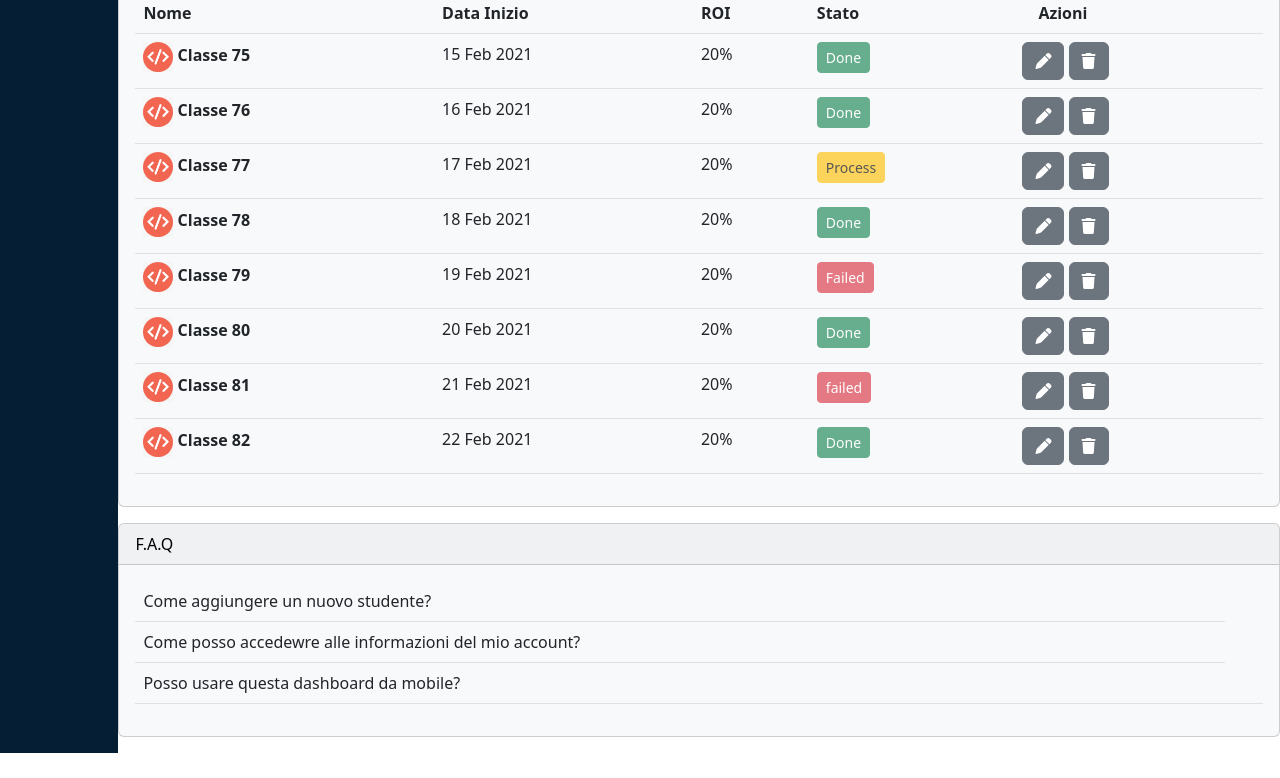
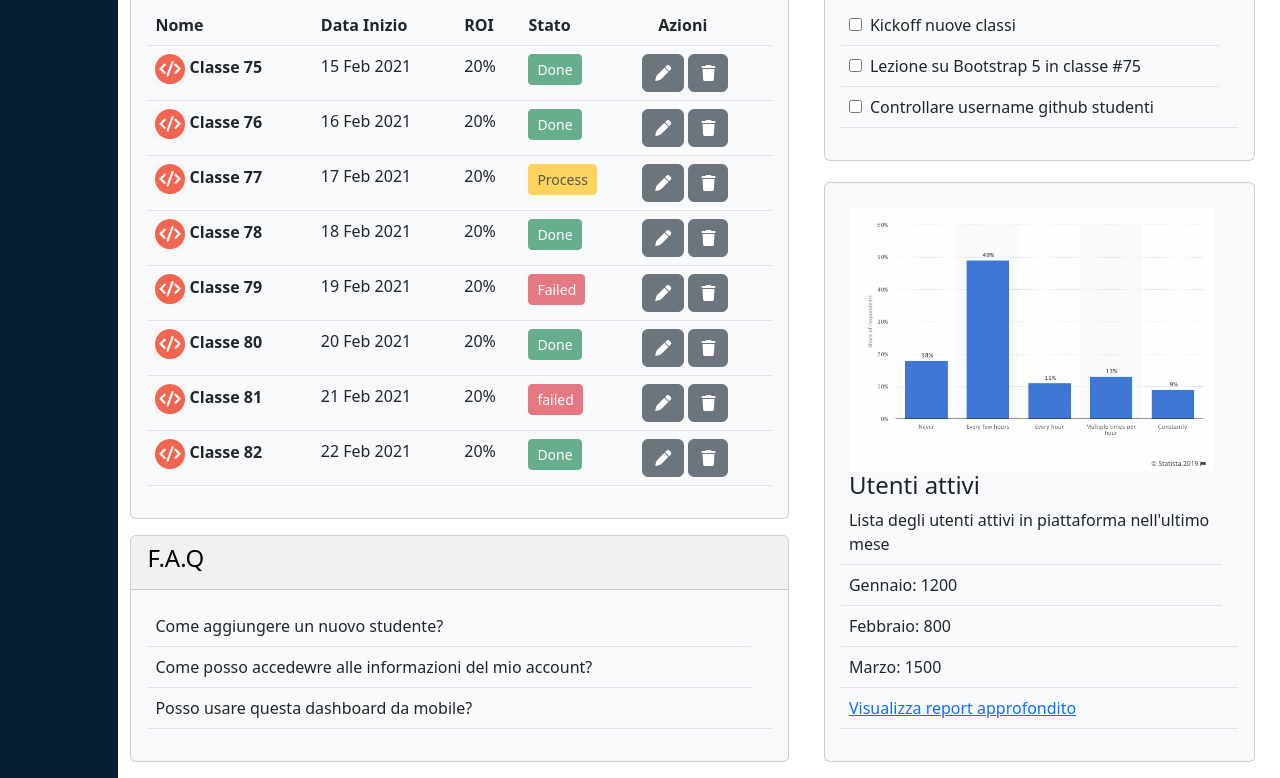
Before and after one commit to DanielMarella/html-css-bootstrap-dashboard, a plain HTML site: page index.html in a window 1280 px wide. Shown: the part 231-1009 px from the top of the page. Before the commit the page ends 984 px from the top, so only its background shows below. Drawn offline with nearby package versions, Linux system fonts and the light colour scheme.

Commit message:
done the four card responsive mobile and desktop version, fix some css and html

```diff
--- a/css/style.css
+++ b/css/style.css
@@ -1,7 +1,3 @@
-
-.my_size{
-    font-size: .5rem;
-}
 
 .my_logo-mobile{
     width: 50px;
@@ -14,16 +10,11 @@
 
 .my_navbar-column{
     background-color: #051e34;
-    width: 120px;
+    width: 10%;
 }
-
 
 .my_container-information{
     background-color: #1b72e8;
-    width: 100%;
-}
-
-.my_container-card{
 }
 
 .my_width-img{
@@ -33,3 +24,37 @@
 .my_btn-green{
     background-color: #3f8556;
 }
+
+.my_container-card{
+    display: flex;
+    flex-direction: column;
+}
+
+.my_column-left{
+    width: 100%;
+    display: flex;
+    flex-direction: column;
+}
+
+.my_column-right{
+    width: 100%;
+    display: flex;
+    flex-direction: column;
+}
+
+@media screen and (min-width: 992px) {
+
+    .my_container-card{
+        flex-direction: row;
+        gap: 35px;
+    }
+
+    .my_column-left{
+    width: 60%;
+    }
+
+    .my_column-right{
+        width: 40%;
+    }
+
+}
--- a/index.html
+++ b/index.html
@@ -49,7 +49,7 @@
         <section class="my_navbar-column">
             <div class="container-fluid text-white ">
                 <div class="row flex-column">
-                    <div class="col my-4 d-flex justify-content-center">
+                    <div class="col  my-4 d-flex justify-content-center">
                         <i class="fa-solid fa-house d-inline fs-4 mx-2"></i><span class="d-none d-lg-inline-block">Home</span>
                     </div>
                     <div class="col mb-4 d-flex justify-content-center">
@@ -63,7 +63,7 @@
             </div>
         </section>
 
-        <section class="my_container w-100 ">
+        <section class="my_container w-100">
             <!-- barra di informazioni background colorato -->
             <div class="my_container-information text-white">
 
@@ -87,9 +87,13 @@
                 <!-- desktop: come tablet, ma si aggiunge del testo col background colorato all'inizio -->
             </div>
 
-            <div class="my_container-card ">
+            <div class=" container-fluid my_container-card">
+                <div class=" row my_column-left">
+                    <div class="col">
                         <div class="card text-bg-light mb-3">
-                    <div class="card-header">Prossime classi</div>
+                            <div class="card-header">
+                                <h4>Prossime classi</h4>
+                            </div>
                             <div class="card-body">
                                 <table class="table">
                                     <thead>
@@ -170,8 +174,12 @@
                                 </table>
                             </div>
                         </div>
+                    </div>
+                    <div class="col">
                         <div class="card text-bg-light mb-3">
-                            <div class="card-header">F.A.Q</div>
+                            <div class="card-header">
+                            <h4>F.A.Q</h4>
+                            </div>
                             <div class="card-body">
                                 <table class="table">
                                     <tbody>
@@ -188,42 +196,65 @@
                                 </table>
                             </div>
                         </div>
-                <!-- overflow -->
-                <!-- 4 card tutte in colonna -->
-                <!-- ogni card ha un header  -->
-                <!-- ogni card ha del contenuto -->
-                <!-- tablet: il contenuto delle card si espande su alcune mostra più informazioni -->
-                <!-- desktop: come versione tablet -->
                     </div>
-            <!-- contenuto centrale -->
+                </div>
+
+                <div class="row my_column-right">
+                    <div class="col">
+                        <div class="card text-bg-light mb-3">
+                            <div class="card-header">
+                                <h4>Todo</h4>
+                            </div>
+                            <div class="card-body">
+                                <table class="table">
+                                    <tbody>
+                                        <tr>
+                                            <td><input type="checkbox" class="me-2">Kickoff nuove classi</td>
+                                        </tr>
+                                        <tr>
+                                            <td><input type="checkbox" class="me-2">Lezione su Bootstrap 5 in classe #75</td>
+                                        </tr>
+                                        <tr>
+                                            <td><input type="checkbox" class="me-2">Controllare username github studenti<td>
+                                        </tr>
+                                    </tbody>
+                                </table>
+                            </div>
+                        </div>
+                    </div>
+                    <div class="col">
+                        <div class="card text-bg-light mb-3">
+                            <div class="card-body">
+                                <table class="table">
+                                    <tbody>
+                                        <tr>
+                                            <td>
+                                                <img src="img/stats.jpeg" alt="Statistics" class="w-100">
+                                                <h4>Utenti attivi</h4>
+                                                Lista degli utenti attivi in piattaforma nell'ultimo mese
+                                            </td>
+                                        </tr>
+                                        <tr>
+                                            <td>Gennaio: 1200</td>
+                                        </tr>
+                                        <tr>
+                                            <td>Febbraio: 800<td>
+                                        </tr>
+                                        <tr>
+                                            <td>Marzo: 1500<td>
+                                        </tr>
+                                        <tr>
+                                            <td><a href="#">Visualizza report approfondito</a><td>
+                                        </tr>
+                                    </tbody>
+                                </table>
+                            </div>
+                        </div>
+                    </div>
+
+                </div>
+            </div>
         </section>
     </main>
-
-
-
-
-
-
-
-
-
 </body>
 </html>
-
-
-
-
-
-
-
-
-<!-- <div class="col-4 ">
-    <i class="fa-solid fa-house fs-4 my-4"></i><span class="d-none d-lg-inline-block">Home</span>
-</div>
-<div class="col-4">
-    <i class="fa-solid fa-chart-simple fs-4 mb-4"></i><span class="d-none d-lg-inline-block">Stats</span>
-</div>
-<div class="col-4">
-
-    <i class="fa-solid fa-signal fs-4"></i><span class="d-none d-lg-inline-block">Signals</span>
-</div> -->
```
Lines whose indentation alone changed are shown as unchanged.
